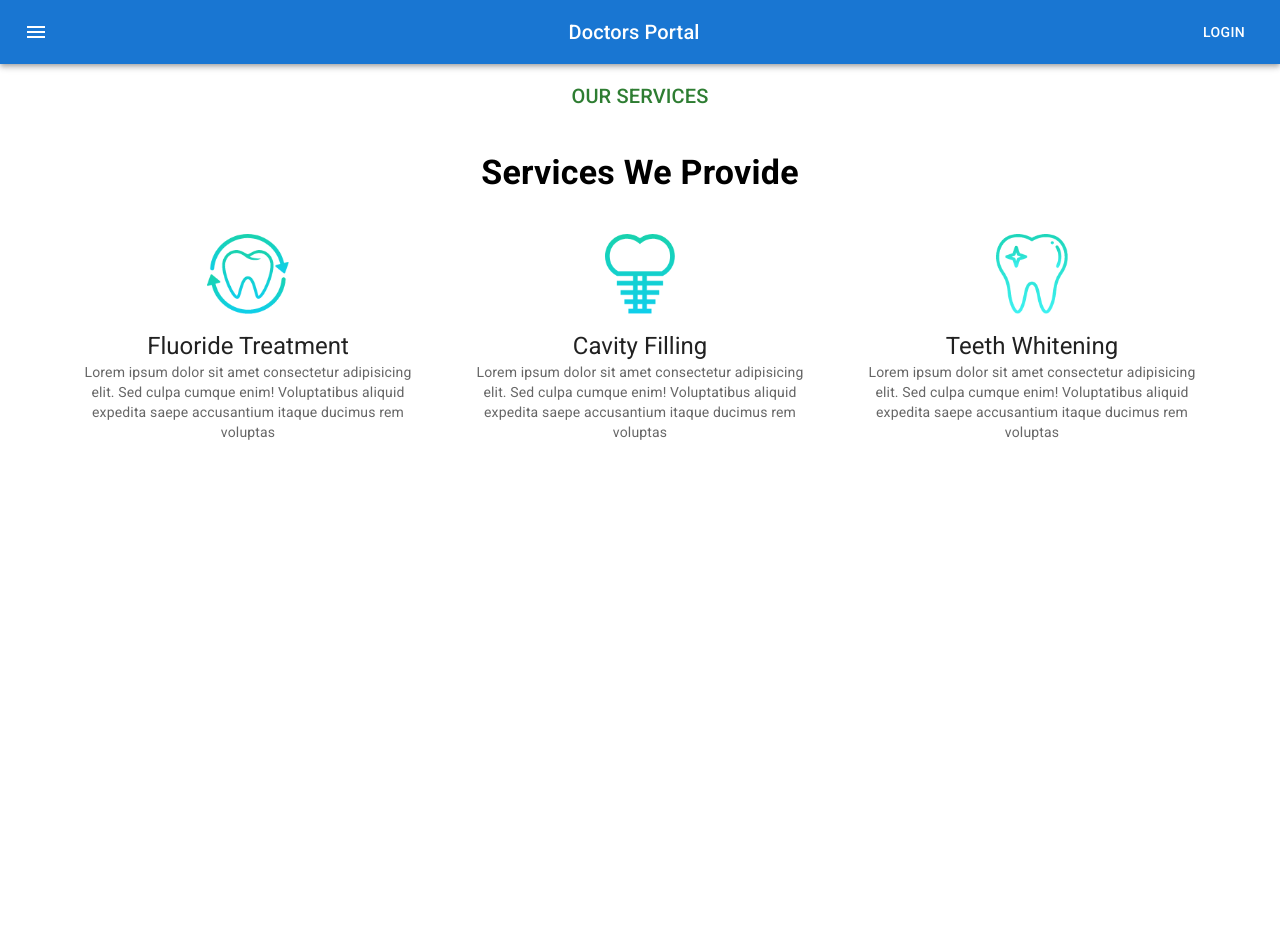
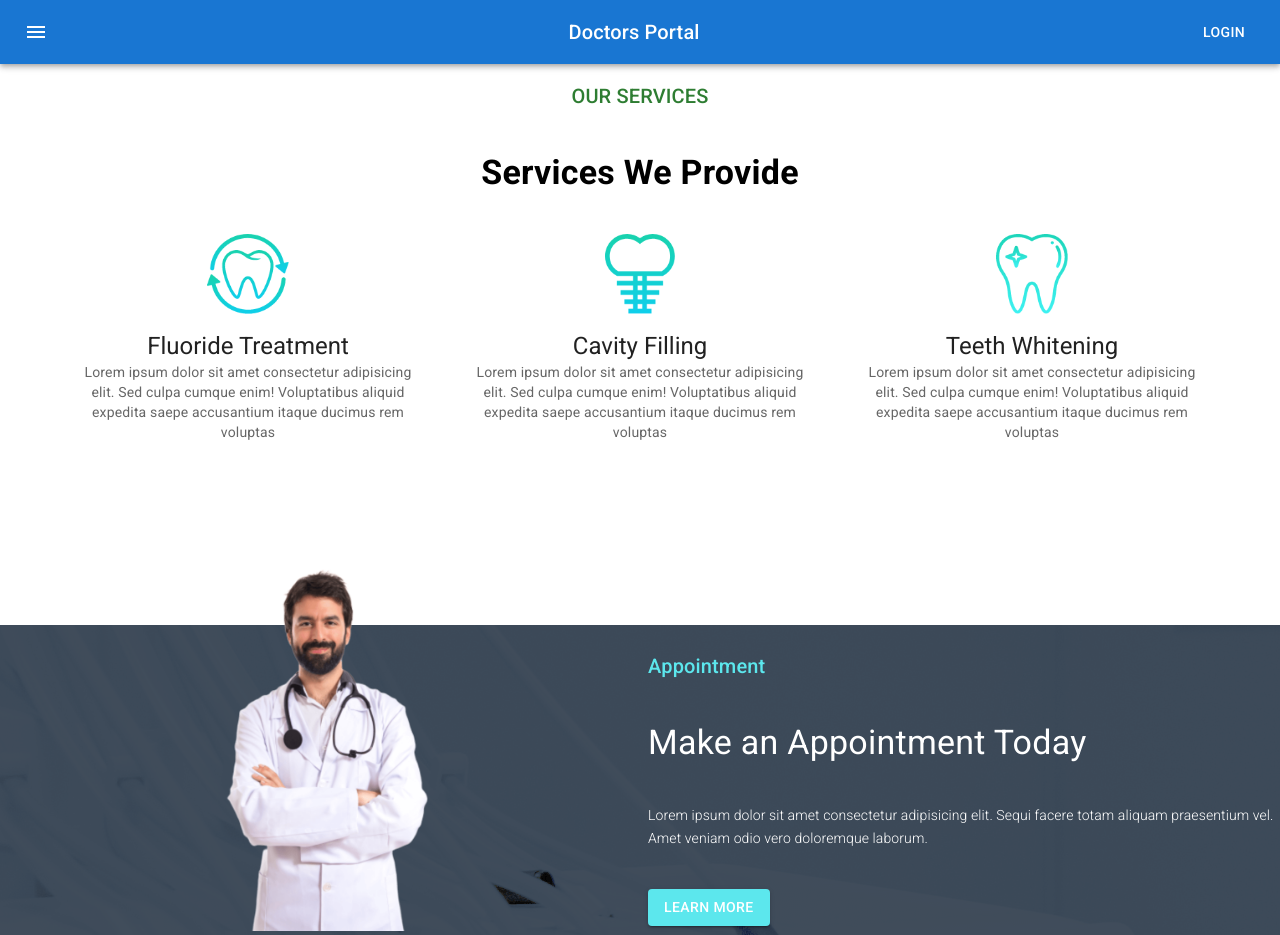
Before and after one commit to isti2623/Doctors-Portal-Client, a React (Create React App) app: page / in a window 1280 px wide. Before the commit the page ends 800 px from the top, so only its background shows below. Built offline with nearby package versions, Linux system fonts and the light colour scheme.

Commit message:
added appoinment banner

```diff
--- /dev/null
+++ b/src/Pages/Home/AppointmentBanner/AppointmentBanner.js
@@ -0,0 +1,48 @@
+import React from 'react';
+import Box from '@mui/material/Box';
+import Grid from '@mui/material/Grid';
+import doctor from '../../../images/doctor.png'
+import bg from '../../../images/appointment-bg.png'
+import { Button, Typography } from '@mui/material';
+
+const appointmentBanner = {
+    background: `url(${bg})`,
+    backgroundColor: 'rgba(45, 58, 74, 0.9)',
+    backgroundBlendMode: 'darken, luminosity',
+    marginTop: 175
+}
+
+const AppointmentBanner = () => {
+    return (
+        <Box style={appointmentBanner} sx={{ flexGrow: 1 }}>
+            <Grid container spacing={2}>
+                <Grid item xs={12} md={6}>
+                    <img
+                        style={{ width: 400, marginTop: '-110px' }}
+                        src={doctor} alt="" />
+                </Grid>
+                <Grid item xs={12} md={6} sx={{
+                    display: 'flex',
+                    justifyContent: 'flex-start',
+                    alignItems: 'center',
+                    textAlign: 'left'
+                }}>
+                    <Box>
+                        <Typography variant="h6" sx={{ mb: 5 }} style={{ color: '#5CE7ED' }}>
+                            Appointment
+                        </Typography>
+                        <Typography variant="h4" style={{ color: 'white' }}>
+                            Make an Appointment Today
+                        </Typography>
+                        <Typography variant="h6" sx={{ my: 5 }} style={{ color: 'white', fontSize: 14, fontWeight: 300 }}>
+                            Lorem ipsum dolor sit amet consectetur adipisicing elit. Sequi facere totam aliquam praesentium vel. Amet veniam odio vero doloremque laborum.
+                        </Typography>
+                        <Button variant="contained" style={{ backgroundColor: '#5CE7ED' }}>Learn More</Button>
+                    </Box>
+                </Grid>
+            </Grid>
+        </Box>
+    );
+};
+
+export default AppointmentBanner;
--- a/src/Pages/Home/Home/Home.js
+++ b/src/Pages/Home/Home/Home.js
@@ -1,5 +1,6 @@
 import React from 'react';
 import Navigation from '../../Shared/Navigation/Navigation';
+import AppointmentBanner from '../AppointmentBanner/AppointmentBanner';
 import Services from '../Services/Services';
 
 const Home = () => {
@@ -7,6 +8,7 @@
         <div>
             <Navigation></Navigation>
             <Services></Services>
+            <AppointmentBanner></AppointmentBanner>
         </div>
     );
 };
```
